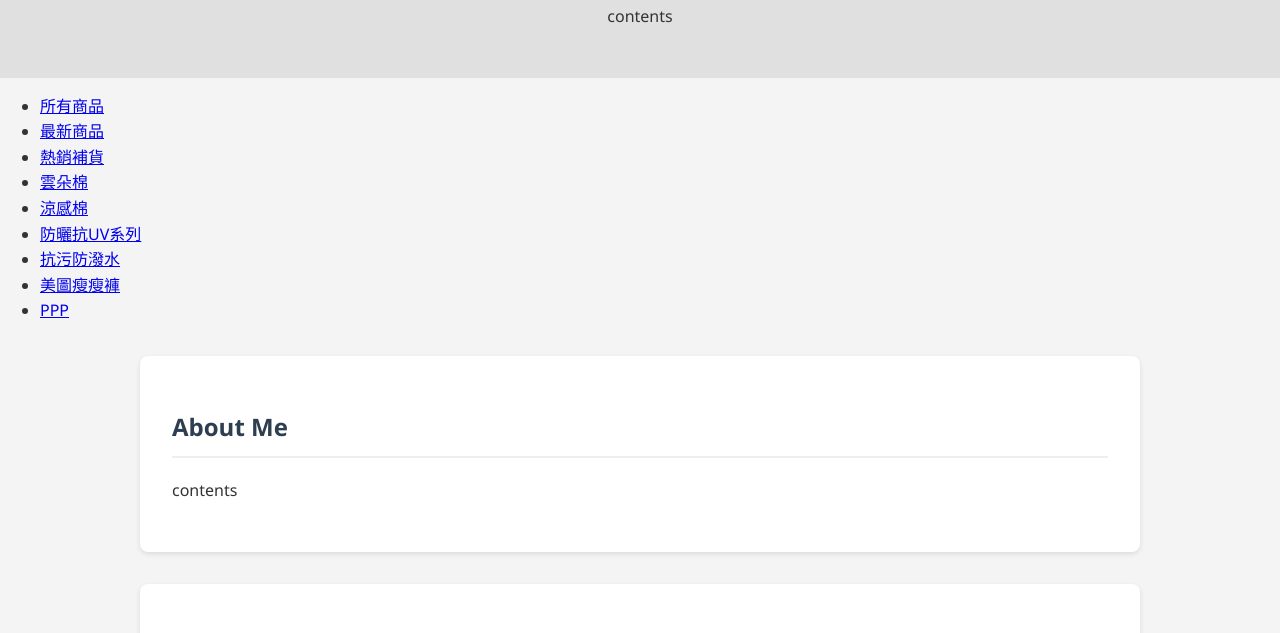
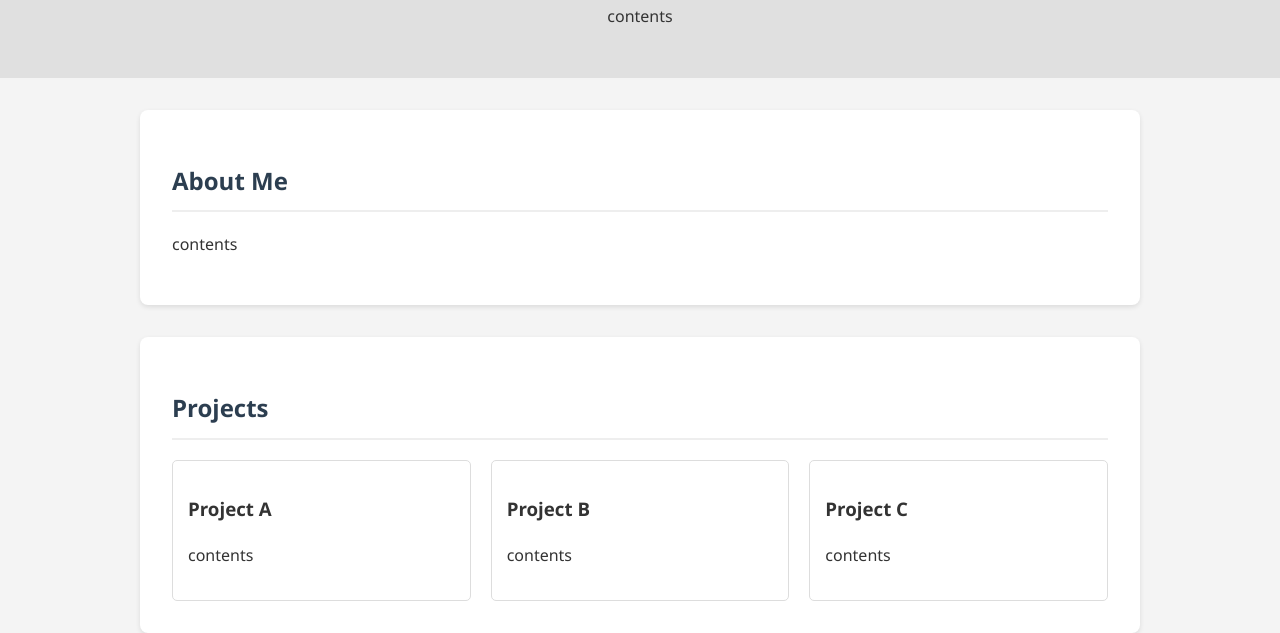
Before and after one commit to ID-Yang-1994/ID-Yang_1994.github.io, a plain HTML site: page index.html in a window 1280 px wide. Shown: the part 122-755 px from the top of the page. Drawn offline with Linux system fonts and the light colour scheme.

Commit message:
Update index.html

```diff
--- a/index.html
+++ b/index.html
@@ -15,19 +15,6 @@
             <p>contents</p>
         </header>
 
-        <nav class="category-nav">
-  <ul>
-    <li><a href="#">所有商品</a></li>
-    <li><a href="#">最新商品</a></li>
-    <li><a href="#">熱銷補貨</a></li>
-    <li><a href="#">雲朵棉</a></li>
-    <li><a href="#">涼感棉</a></li>
-    <li><a href="#">防曬抗UV系列</a></li>
-    <li><a href="#">抗污防潑水</a></li>
-    <li><a href="#">美圖瘦瘦褲</a></li>
-    <li><a href="#">PPP</a></li>
-  </ul>
-</nav>
 
         <div class="container">
 
```
